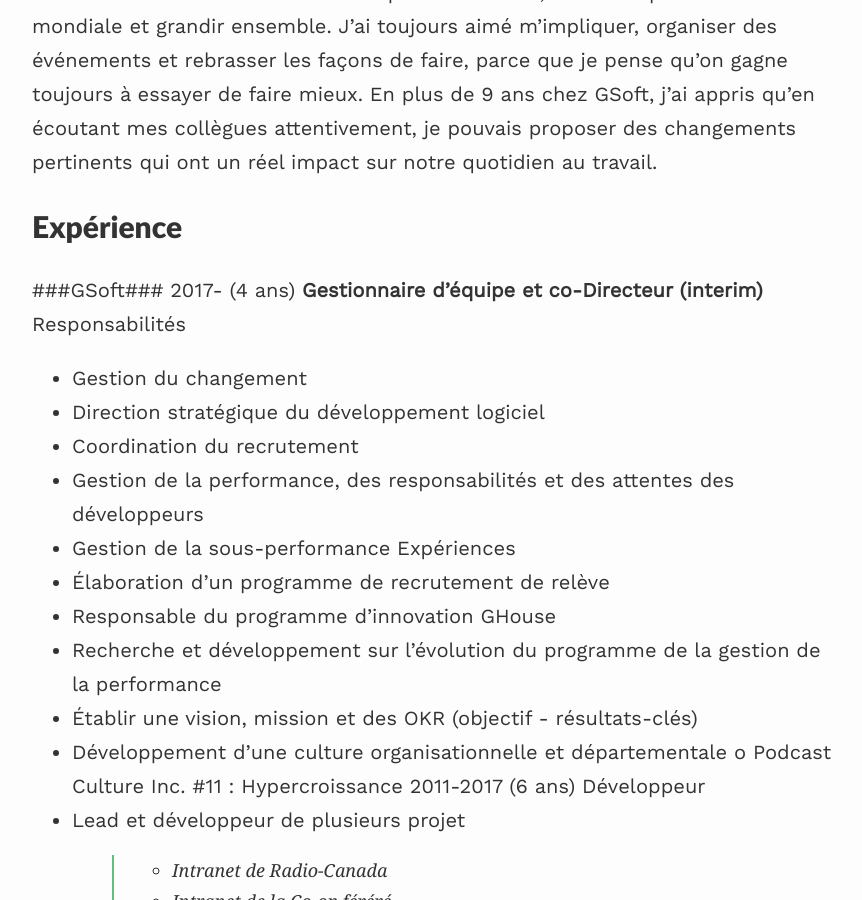
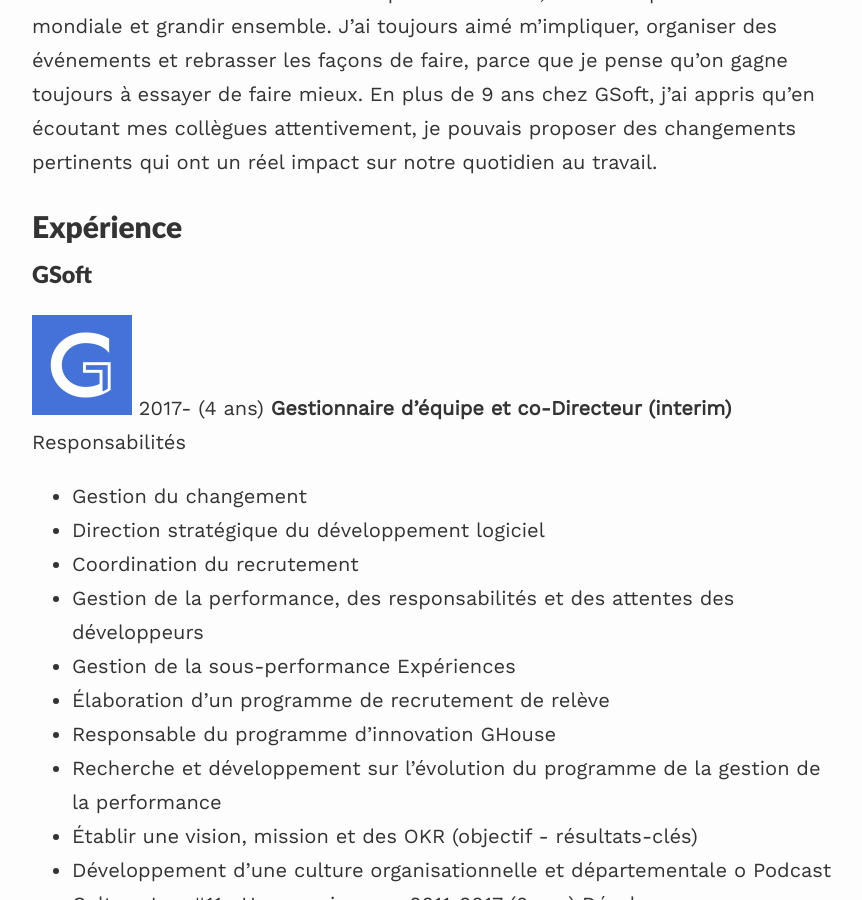
Before and after one commit to drdeteck/Me2, a Jekyll site: the page built from cv.md, in a window 1280 px wide and 900 px high, scrolled down 307 px. Shown: the whole window, without its empty margins (208-1070 px from the left). Built offline with Jekyll 4.4.1, drawn with Linux system fonts in a browser that asks for light colours; nearby versions of some CDN libraries; formulas are drawn with MathJax 3.

Commit message:
Create cv.md

```diff
--- a/cv.md
+++ b/cv.md
@@ -7,7 +7,8 @@ Je m'investis à fond chaque jour pour que l'équipe de développeurs de ShareGa
 
 Expérience
 ============
-###GSoft###
+### GSoft ###
+![example image](/assets/images/g100.jpg?w=500&h=500&fit=crop "An exemplary image")
 2017- (4 ans) **Gestionnaire d’équipe et co-Directeur (interim)**
 Responsabilités
 -	Gestion du changement
```
